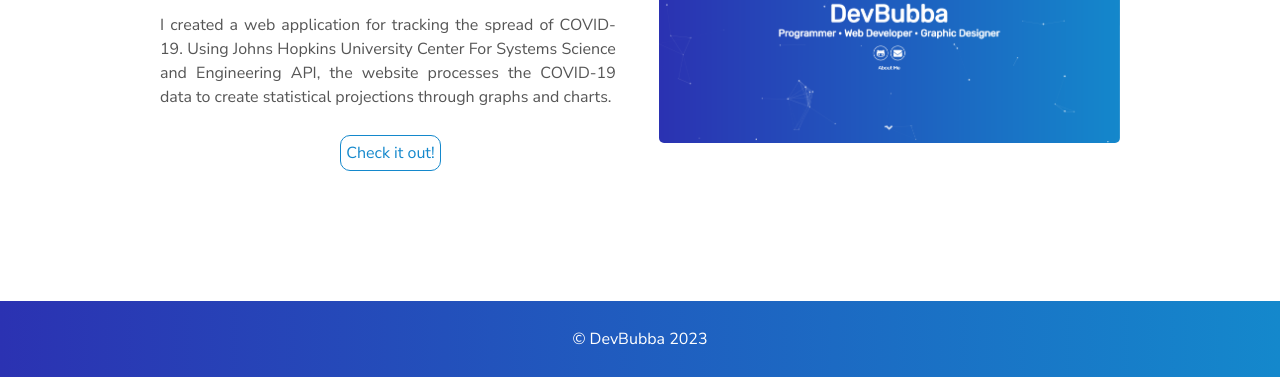
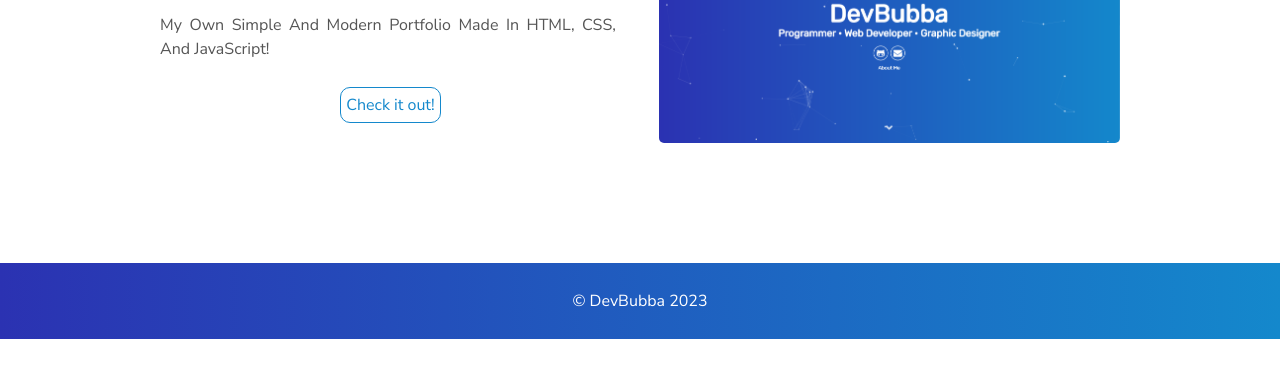
Before and after one commit to DevBubba/devbubba.github.io, a plain HTML site: page index.html in a window 1280 px wide. Shown: the part 2520-2897 px from the top of the page. After the commit the page ends 2859 px from the top, so only its background shows below. Drawn offline with nearby package versions, Linux system fonts and the light colour scheme.

Commit message:
Fixed Portfolio Description Of featured Projects

```diff
--- a/index.html
+++ b/index.html
@@ -172,9 +172,7 @@
             />
           </div>
           <p style="text-align: justify">
-            I created a web application for tracking the spread of COVID-19. Using Johns Hopkins University Center For
-            Systems Science and Engineering API, the website processes the COVID-19 data to create statistical
-            projections through graphs and charts.
+            My Own Simple And Modern Portfolio Made In HTML, CSS, And JavaScript!
           </p>
           <a class="project-link" target="_blank" href="https://www.adityavsingh.com/covid19-tracker-app">
             Check it out!
```
Also changed, not shown: 2 other files.
